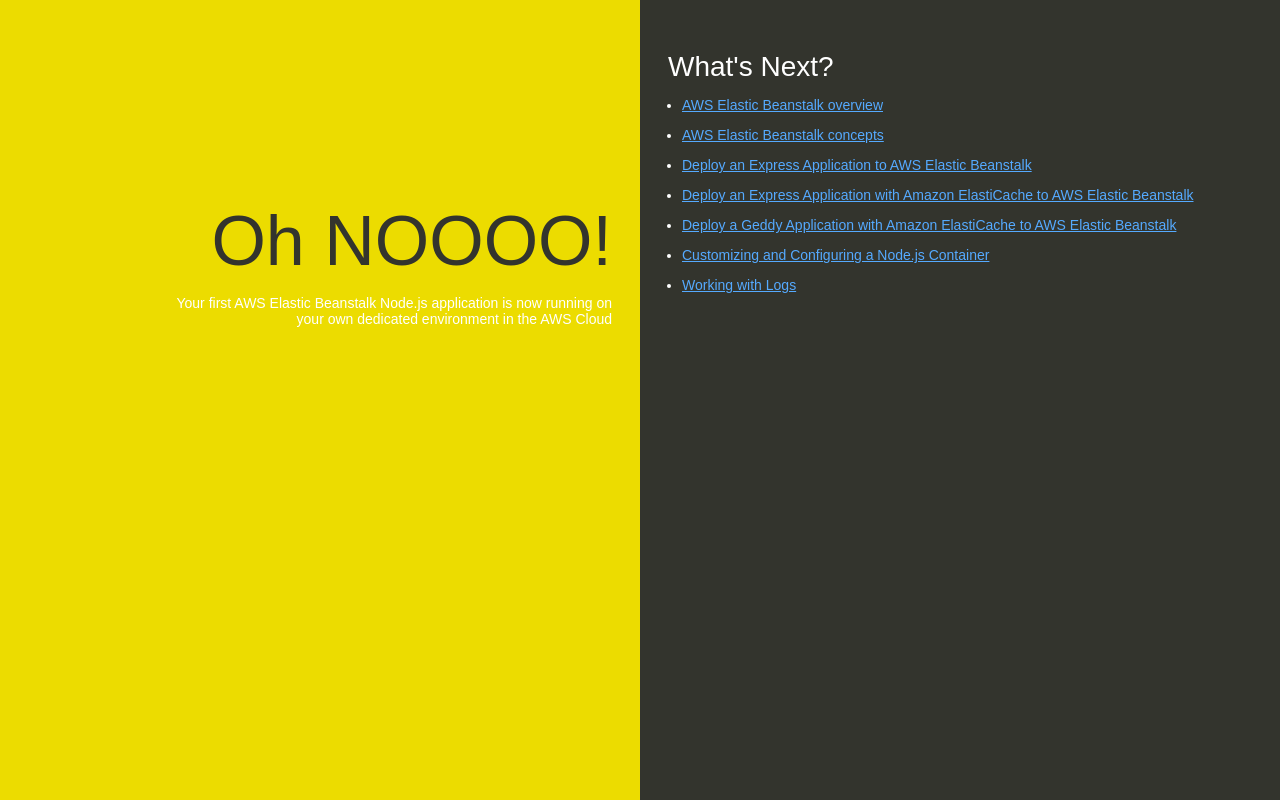
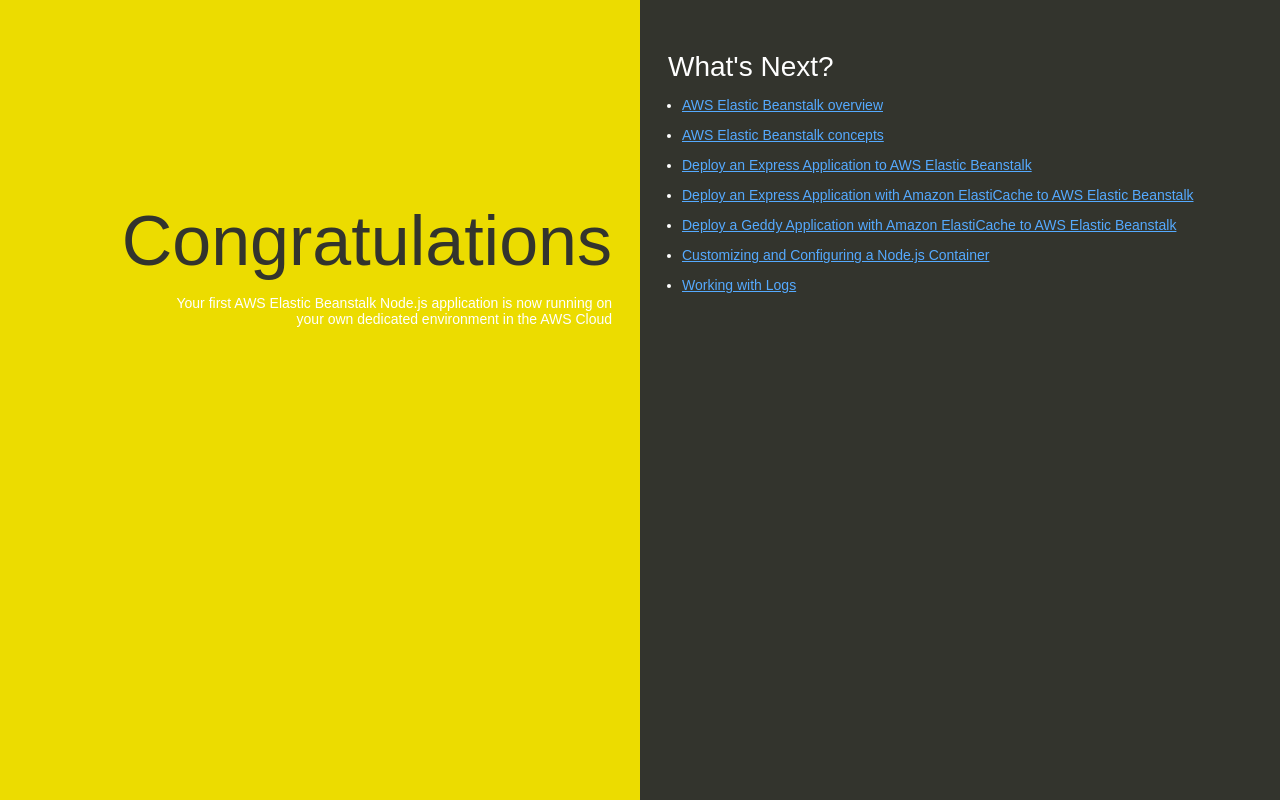
Before and after one commit to AndrewJamesBarker/my-nodejs-app, a website: page index.html in a window 1280 px wide. Drawn offline with Linux system fonts and the light colour scheme.

Commit message:
Put congratulations back in index, should succeed.

```diff
--- a/index.html
+++ b/index.html
@@ -73,7 +73,7 @@
   </head>
   <body>
     <div class="textColumn">
-      <h1>Oh NOOOO!</h1>
+      <h1>Congratulations</h1>
       <p>Your first AWS Elastic Beanstalk Node.js application is now running on your own dedicated environment in the AWS Cloud</p>
     </div>
     <div class="linksColumn">
```
